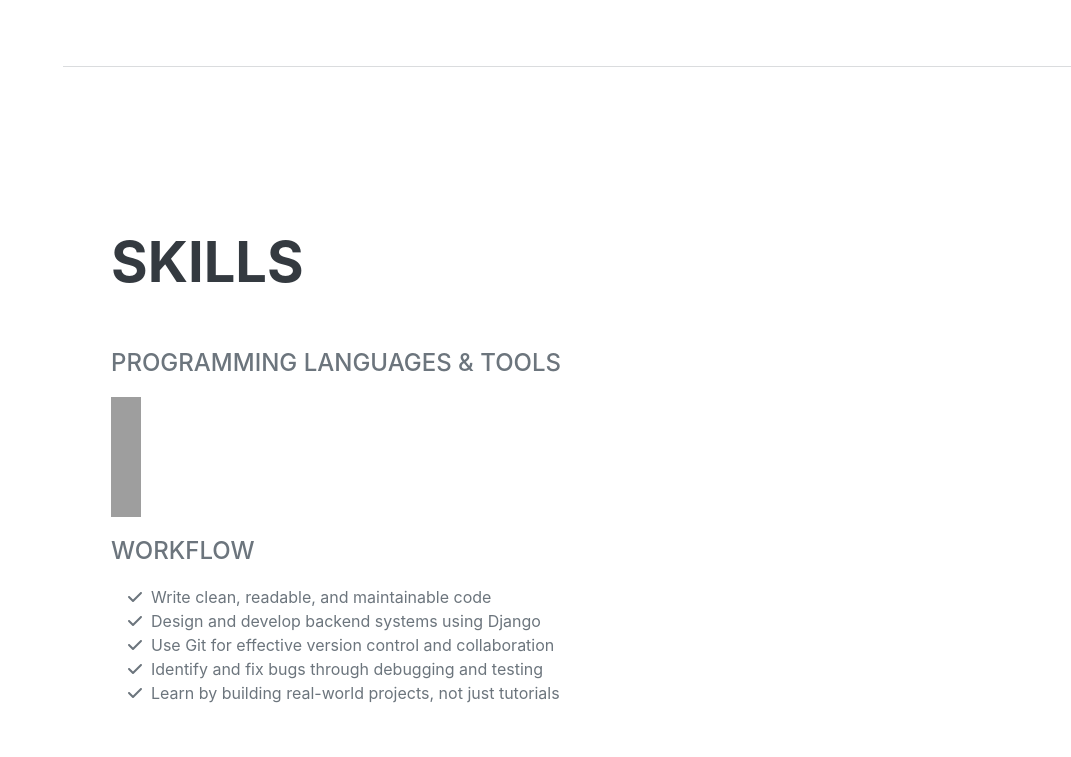
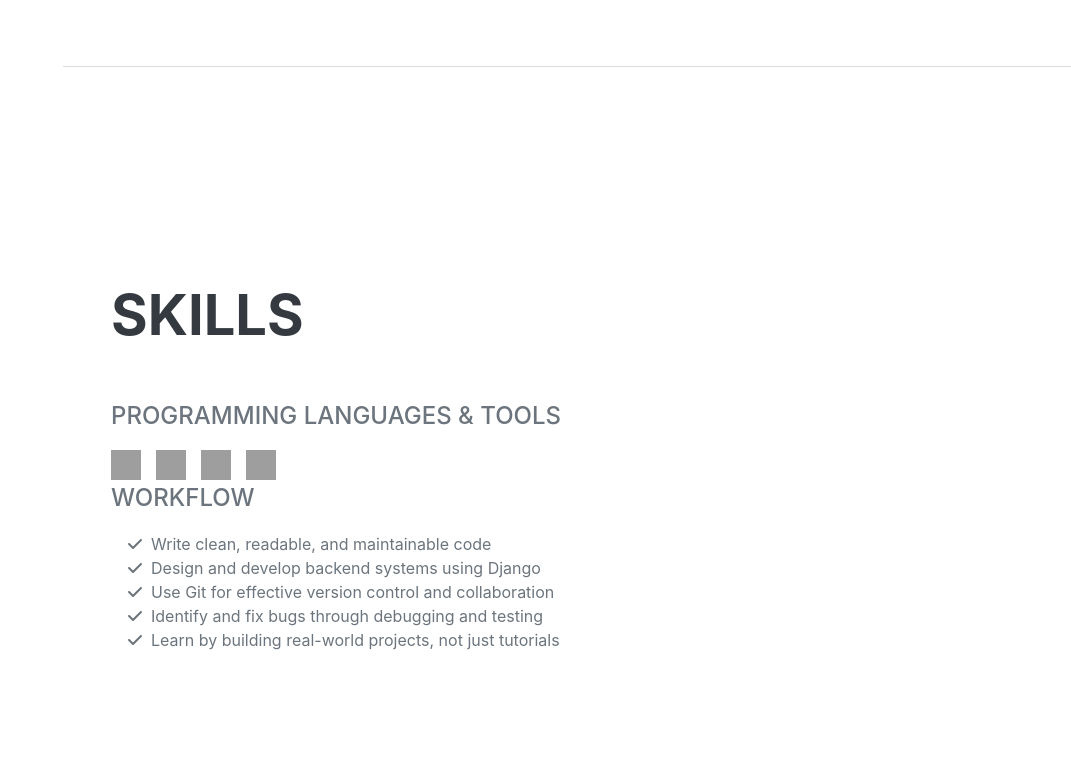
Before and after one commit to Mahdi-M-Back/Portfolio, a Django app: page / in a window 1280 px wide. Shown: the part 2336-3093 px from the top of the page, without its empty margins (209-1280 px from the left). Run offline with Django 5.2, Linux system fonts and the light colour scheme; some libraries are stand-ins or nearby versions; some web fonts are replaced; grey boxes are pictures that could not be loaded.

Commit message:
Update index.html

```diff
--- a/web/templates/index.html
+++ b/web/templates/index.html
@@ -103,7 +103,6 @@
                 <div class="resume-section-content">
                     <h2 class="mb-5">Skills</h2>
                     <div class="subheading mb-3">Programming Languages & Tools</div>
-                        <ul class="list-inline" style="list-style: none; padding: 0;"
                             <ul style="display: flex; gap: 15px; list-style: none; padding: 0; margin: 0;">
                               <li>
                                 <img src="https://cdn.simpleicons.org/django" alt="Django" style="width:30px;height:30px;">
@@ -117,7 +116,6 @@
                               <li>
                                 <img src="https://cdn.simpleicons.org/html5" alt="HTML5" style="width:30px;height:30px;">
                               </li>
-                            </ul>
                         </ul>
                     <div class="subheading mb-3">Workflow</div>
                         <ul class="fa-ul mb-0">
```
